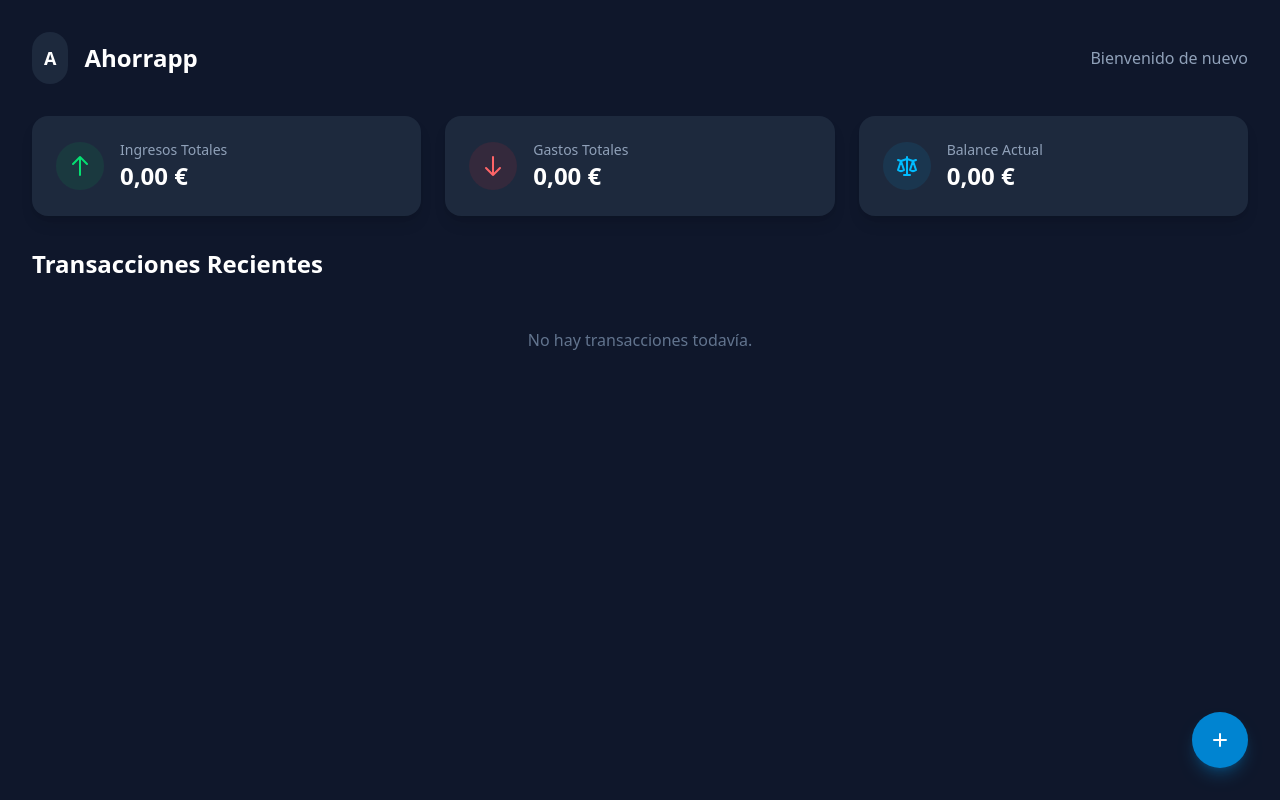
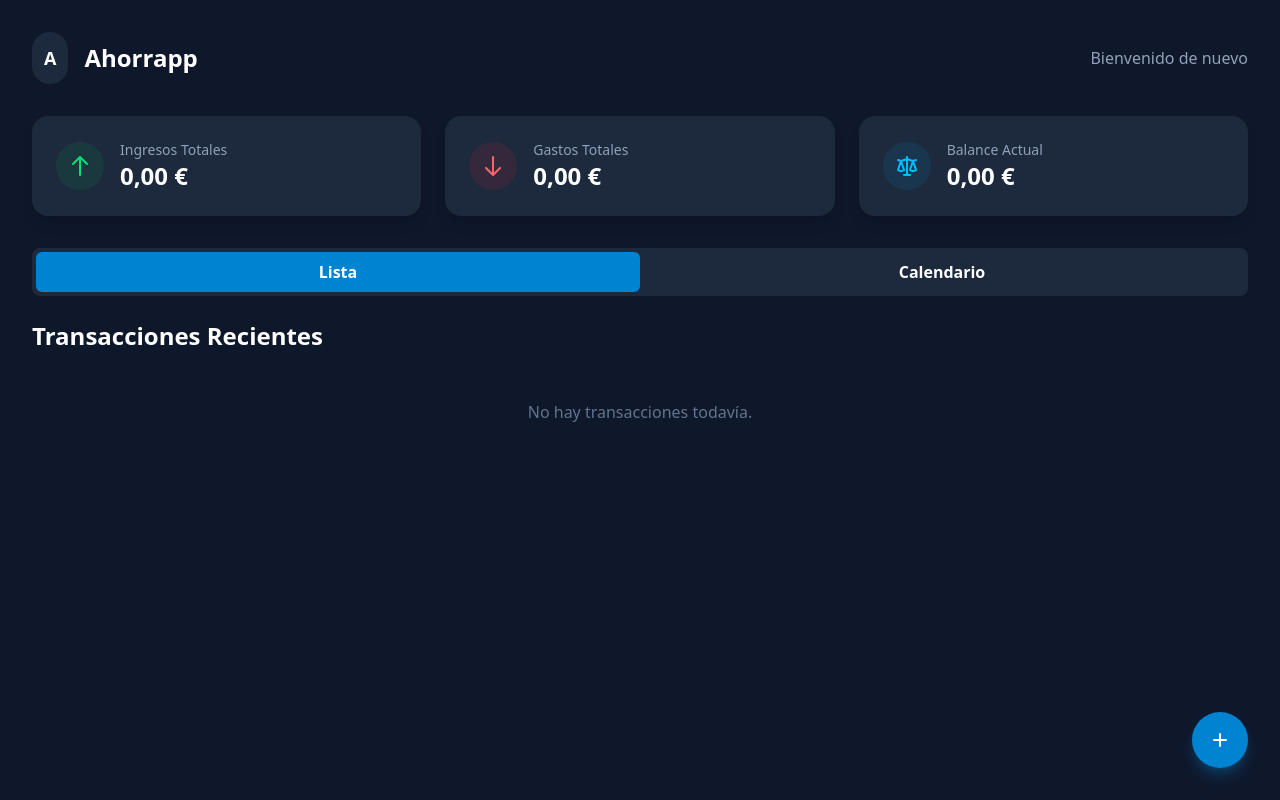
Before and after one commit to nelsonlondonodev/ahorrapp, a React (Vite) app: page / in a window 1280 px wide. Built offline with nearby package versions, Linux system fonts and the light colour scheme.

Commit message:
feat: Add calendar view
- Add react-calendar dependency
- Create CalendarView component to display transactions on a calendar
- Add a view switcher to App.jsx to toggle between list and calendar views
- Fix timezone issues to correctly display and filter transactions by date

```diff
--- a/package.json
+++ b/package.json
@@ -14,6 +14,7 @@
   "dependencies": {
     "@tailwindcss/vite": "^4.1.12",
     "react": "^19.1.1",
+    "react-calendar": "^6.0.0",
     "react-dom": "^19.1.1"
   },
   "devDependencies": {
--- a/src/App.jsx
+++ b/src/App.jsx
@@ -1,5 +1,6 @@
 import React from 'react';
 import { useState, useEffect } from 'react';
+import CalendarView from './components/CalendarView';
 
 // --- ICONOS SVG (Componentes) ---
 // Usamos componentes de React para los iconos SVG para mantener el código limpio.
@@ -107,7 +108,7 @@ function TransactionItem({ transaction, onEdit, onDelete }) {
     const { description, category, amount, type, date } = transaction;
     const isExpense = type === 'expense';
     const formattedAmount = (isExpense ? -amount : amount).toLocaleString('es-ES', { style: 'currency', currency: 'EUR' });
-    const formattedDate = new Date(date).toLocaleDateString('es-ES', { day: '2-digit', month: 'short' });
+    const formattedDate = new Date(date + 'T00:00:00').toLocaleDateString('es-ES', { day: '2-digit', month: 'short', timeZone: 'Europe/Madrid' });
 
     return (
         <li className="flex items-center justify-between p-4 bg-slate-800 rounded-lg mb-3">
@@ -202,7 +203,13 @@ function AddTransactionModal({ onClose, onSave, transactionToEdit }) {
             amount: parseFloat(amount),
             category,
             type,
-            date: transactionToEdit?.date || new Date().toISOString().split('T')[0],
+            date: transactionToEdit?.date || (() => {
+                const d = new Date();
+                const year = d.getFullYear();
+                const month = String(d.getMonth() + 1).padStart(2, '0');
+                const day = String(d.getDate()).padStart(2, '0');
+                return `${year}-${month}-${day}`;
+            })(),
         };
 
         onSave(transactionData);
@@ -277,6 +284,8 @@ export default function App() {
   const [transactions, setTransactions] = useState([]);
   const [isModalOpen, setIsModalOpen] = useState(false);
   const [editingTransaction, setEditingTransaction] = useState(null);
+  const [viewMode, setViewMode] = useState('list'); // 'list' or 'calendar'
+  const [selectedDate, setSelectedDate] = useState(null); // YYYY-MM-DD
 
   // Cargar transacciones iniciales
   useEffect(() => {
@@ -285,7 +294,7 @@ export default function App() {
       if (error) {
         console.error('Error al obtener transacciones:', error);
       } else {
-        setTransactions(data);
+        setTransactions(data.sort((a, b) => new Date(b.date) - new Date(a.date)));
       }
     };
     fetchTransactions();
@@ -298,7 +307,7 @@ export default function App() {
     if (error) {
         console.error('Error al añadir transacción:', error);
     } else {
-        setTransactions(prev => [...prev, ...data]);
+        setTransactions(prev => [...prev, ...data].sort((a, b) => new Date(b.date) - new Date(a.date)));
     }
   };
 
@@ -307,7 +316,7 @@ export default function App() {
     if (error) {
         console.error('Error al actualizar transacción:', error);
     } else {
-        setTransactions(transactions.map(t => t.id === updatedTransaction.id ? data[0] : t));
+        setTransactions(transactions.map(t => t.id === updatedTransaction.id ? data[0] : t).sort((a, b) => new Date(b.date) - new Date(a.date)));
     }
   };
 
@@ -338,6 +347,11 @@ export default function App() {
       setEditingTransaction(null);
   }
 
+  const handleDateClick = (date) => {
+      setSelectedDate(date);
+      setViewMode('list');
+  }
+
   // Cálculos para el resumen
   const totalIncome = transactions
     .filter(t => t.type === 'income')
@@ -348,6 +362,10 @@ export default function App() {
     .reduce((sum, t) => sum + t.amount, 0);
 
   const balance = totalIncome - totalExpense;
+
+  const filteredTransactions = selectedDate
+    ? transactions.filter(t => t.date === selectedDate)
+    : transactions;
 
   return (
     <div className="bg-slate-900 text-white min-h-screen font-sans">
@@ -377,15 +395,40 @@ export default function App() {
           </SummaryCard>
         </div>
 
-        {/* Lista de transacciones recientes */}
+        {/* Selector de Vista */}
+        <div className="mb-6 flex justify-center bg-slate-800 rounded-lg p-1">
+            <button onClick={() => setViewMode('list')} className={`w-full py-2 rounded-md font-bold transition-colors ${viewMode === 'list' ? 'bg-sky-600' : 'hover:bg-slate-700'}`}>Lista</button>
+            <button onClick={() => setViewMode('calendar')} className={`w-full py-2 rounded-md font-bold transition-colors ${viewMode === 'calendar' ? 'bg-sky-600' : 'hover:bg-slate-700'}`}>Calendario</button>
+        </div>
+
+        {/* Contenido Principal */}
         <main>
-            <h2 className="text-2xl font-bold text-white mb-4">Transacciones Recientes</h2>
-            <ul>
-                {transactions.length > 0
-                    ? transactions.map(tx => <TransactionItem key={tx.id} transaction={tx} onEdit={openModalForEdit} onDelete={handleDeleteTransaction} />)
-                    : <p className="text-slate-500 text-center py-8">No hay transacciones todavía.</p>
-                }
-            </ul>
+            {viewMode === 'list' && (
+                <div>
+                    <div className="flex justify-between items-center mb-4">
+                        <h2 className="text-2xl font-bold text-white">
+                            {selectedDate
+                                ? `Transacciones del ${new Date(selectedDate + 'T00:00:00').toLocaleDateString('es-ES', { year: 'numeric', month: 'long', day: 'numeric', timeZone: 'Europe/Madrid' })}`
+                                : 'Transacciones Recientes'}
+                        </h2>
+                        {selectedDate && (
+                            <button onClick={() => setSelectedDate(null)} className="text-sky-400 hover:text-sky-300 font-bold">
+                                Mostrar todas
+                            </button>
+                        )}
+                    </div>
+                    <ul>
+                        {filteredTransactions.length > 0
+                            ? filteredTransactions.map(tx => <TransactionItem key={tx.id} transaction={tx} onEdit={openModalForEdit} onDelete={handleDeleteTransaction} />)
+                            : <p className="text-slate-500 text-center py-8">No hay transacciones {selectedDate ? 'para esta fecha' : 'todavía'}.</p>
+                        }
+                    </ul>
+                </div>
+            )}
+
+            {viewMode === 'calendar' && (
+                <CalendarView transactions={transactions} onDateClick={handleDateClick} />
+            )}
         </main>
 
         {/* Botón flotante para añadir transacción */}
--- /dev/null
+++ b/src/components/CalendarView.jsx
@@ -0,0 +1,118 @@
+import React from 'react';
+import Calendar from 'react-calendar';
+import 'react-calendar/dist/Calendar.css';
+
+// Estilos personalizados para el calendario
+const customCalendarStyles = `
+  .react-calendar {
+    width: 100%;
+    border: none;
+    border-radius: 1rem;
+    background-color: #1e293b; /* bg-slate-800 */
+    color: white;
+    padding: 1rem;
+  }
+
+  .react-calendar__navigation button {
+    color: white;
+    font-size: 1.25rem;
+    font-weight: bold;
+  }
+
+  .react-calendar__navigation button:hover,
+  .react-calendar__navigation button:focus {
+    background-color: #334155; /* bg-slate-700 */
+  }
+
+  .react-calendar__month-view__weekdays__weekday {
+    color: #94a3b8; /* text-slate-400 */
+    text-transform: uppercase;
+    font-weight: bold;
+    font-size: 0.75rem;
+  }
+
+  .react-calendar__tile {
+    color: #cbd5e1; /* text-slate-300 */
+    border-radius: 0.5rem;
+  }
+
+  .react-calendar__tile:enabled:hover,
+  .react-calendar__tile:enabled:focus {
+    background-color: #334155; /* bg-slate-700 */
+  }
+
+  .react-calendar__tile--now {
+    background-color: #334155; /* bg-slate-700 */
+    color: #38bdf8; /* text-sky-400 */
+  }
+
+  .react-calendar__tile--active {
+    background-color: #0ea5e9; /* bg-sky-600 */
+    color: white;
+  }
+
+  .transaction-marker {
+    height: 8px;
+    width: 8px;
+    border-radius: 50%;
+    margin: 0 auto;
+    margin-top: 4px;
+  }
+
+  .income-marker {
+    background-color: #4ade80; /* bg-green-400 */
+  }
+
+  .expense-marker {
+    background-color: #f87171; /* bg-red-400 */
+  }
+`;
+
+function CalendarView({ transactions, onDateClick }) {
+  const getMarkersForDate = (date) => {
+    const year = date.getFullYear();
+    const month = String(date.getMonth() + 1).padStart(2, '0');
+    const day = String(date.getDate()).padStart(2, '0');
+    const dateString = `${year}-${month}-${day}`;
+    const transactionsOnDay = transactions.filter(t => t.date === dateString);
+
+    if (transactionsOnDay.length === 0) return null;
+
+    const hasIncome = transactionsOnDay.some(t => t.type === 'income');
+    const hasExpense = transactionsOnDay.some(t => t.type === 'expense');
+
+    return (
+      <div className="flex justify-center space-x-1">
+        {hasIncome && <div className="transaction-marker income-marker"></div>}
+        {hasExpense && <div className="transaction-marker expense-marker"></div>}
+      </div>
+    );
+  };
+
+  return (
+    <div>
+      <style>{customCalendarStyles}</style>
+      <Calendar
+        onClickDay={(date) => {
+            const year = date.getFullYear();
+            const month = String(date.getMonth() + 1).padStart(2, '0');
+            const day = String(date.getDate()).padStart(2, '0');
+            onDateClick(`${year}-${month}-${day}`);
+        }}
+        tileContent={({ date, view }) => view === 'month' && getMarkersForDate(date)}
+      />
+      <div className="mt-4 flex justify-center space-x-4 text-sm text-slate-400">
+          <div className="flex items-center">
+              <div className="h-3 w-3 rounded-full bg-green-400 mr-2"></div>
+              <span>Ingresos</span>
+          </div>
+          <div className="flex items-center">
+              <div className="h-3 w-3 rounded-full bg-red-400 mr-2"></div>
+              <span>Gastos</span>
+          </div>
+      </div>
+    </div>
+  );
+}
+
+export default CalendarView;
```
Also changed, not shown: 1 other file (tests, documents, lock files or other folders).
